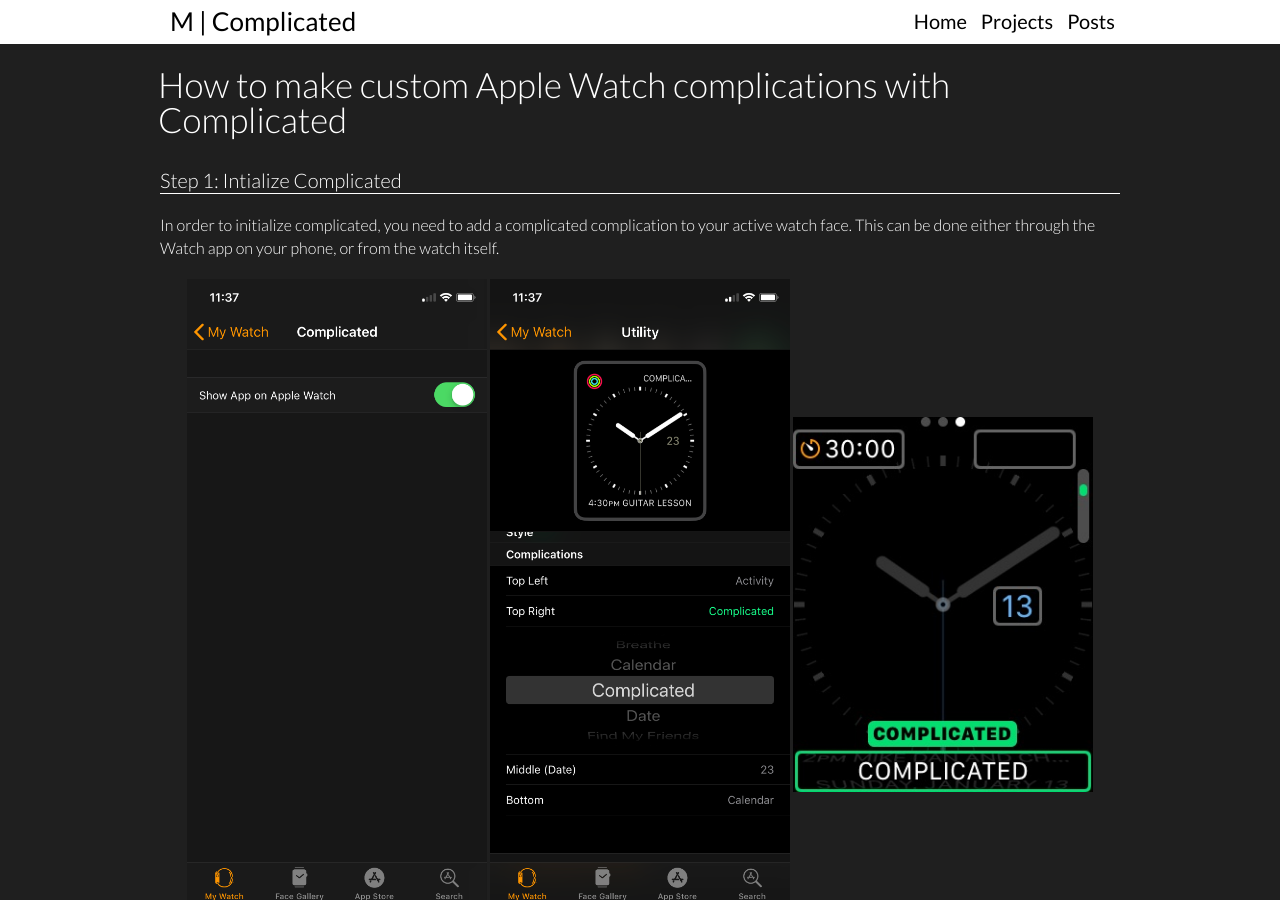
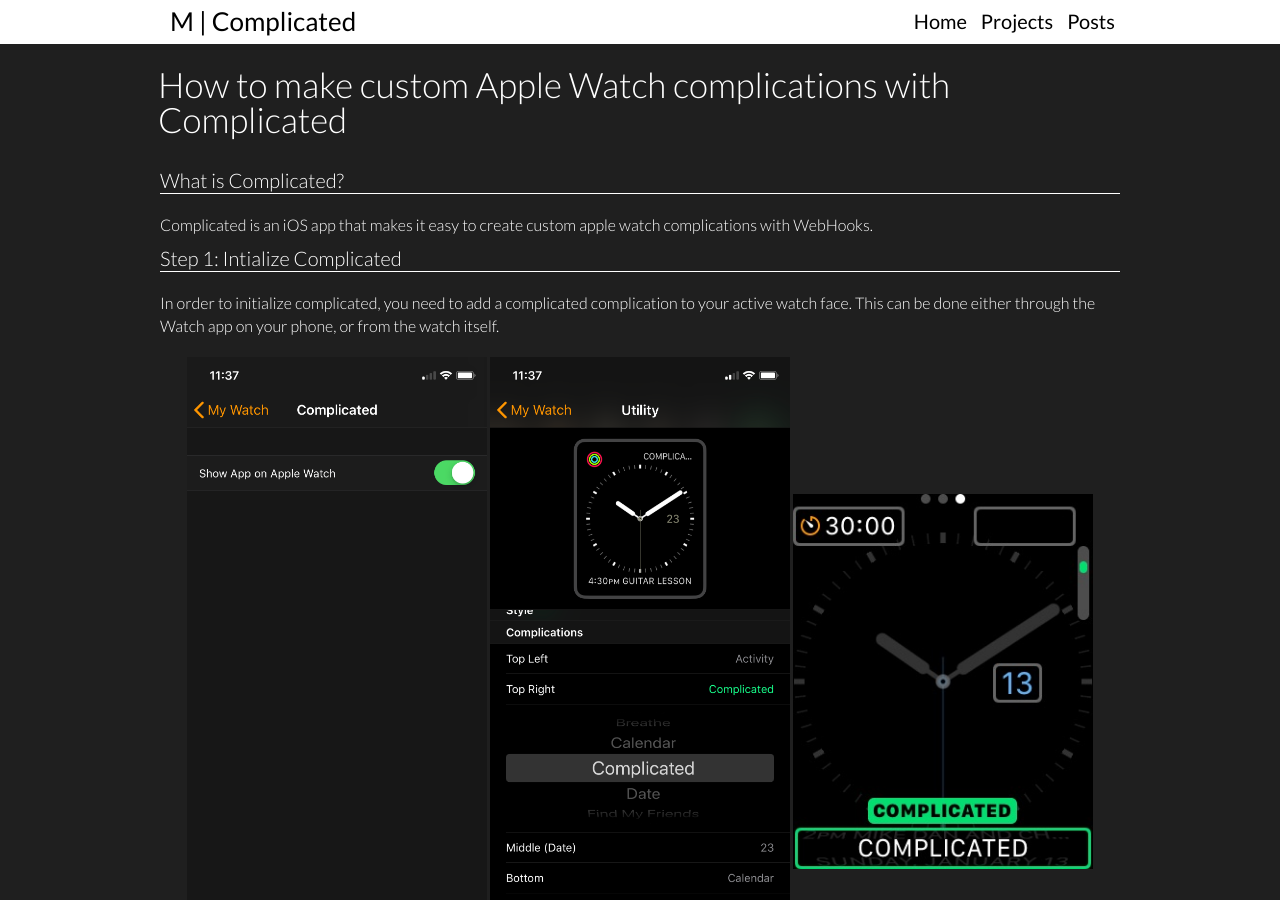
Before and after one commit to frenchie4111/frenchie4111.github.io, a Jekyll site: the page built from _posts/2019-01-13-Complicated-How-To.md, in a window 1280 px wide and 900 px high. Built offline with Jekyll 4.4.1, drawn with Linux system fonts in a browser that asks for light colours; nearby versions of some CDN libraries.

Commit message:
Added a simple what is

```diff
--- a/_posts/2019-01-13-Complicated-How-To.md
+++ b/_posts/2019-01-13-Complicated-How-To.md
@@ -8,6 +8,10 @@
 tags: Projects iOS
 featured: true
 ---
+
+## What is Complicated?
+
+Complicated is an iOS app that makes it easy to create custom apple watch complications with WebHooks.
 
 ## Step 1: Intialize Complicated
 
```
